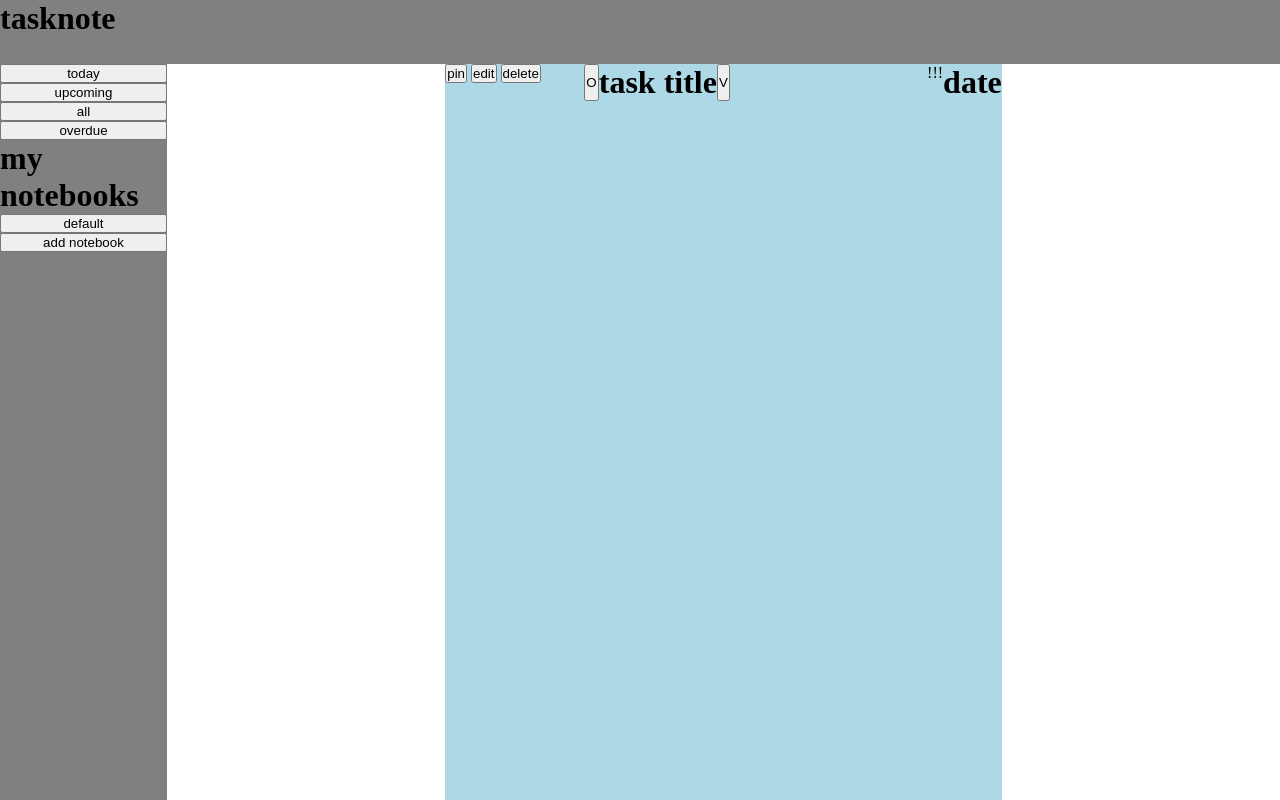
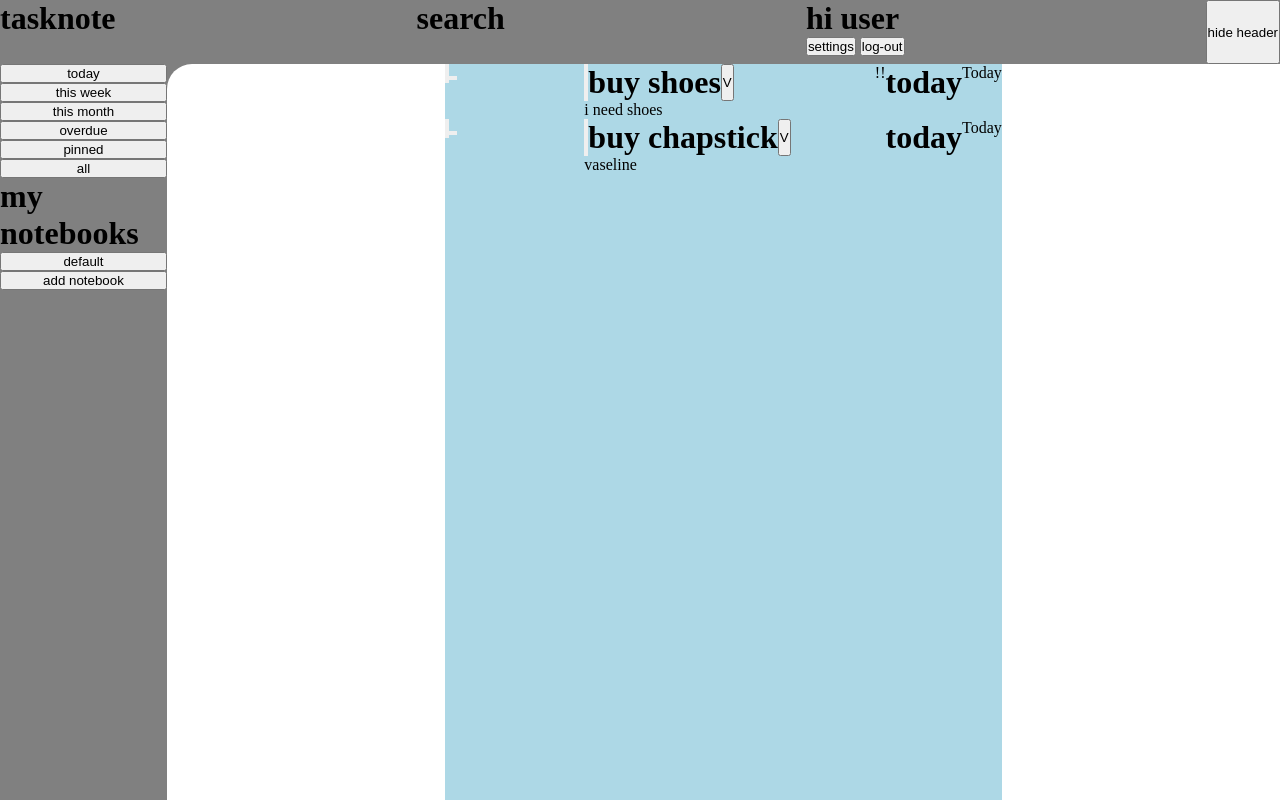
Before and after one commit to tmntee/odin-todo, a website built with webpack: page src/template.html in a window 1280 px wide. Built offline with nearby package versions, Linux system fonts and the light colour scheme.

Commit message:
Update js scripts to add tasks implementing new CSS and HTML structure

```diff
--- a/src/index.js
+++ b/src/index.js
@@ -3,14 +3,14 @@ import { Task } from "./task.js";
 import { TaskList } from "./tasklist.js";
 import { ListDisplay } from "./listdisplay.js";
 
-/*let todayTaskList = new TaskList("Today");
-let shoesTask = new Task("buy shoes", "i need shoes", "today", 2, "should go to walmart or target");
+let todayTaskList = new TaskList("Today");
+let shoesTask = new Task("buy shoes", "i need shoes", "today", 2,  todayTaskList.title);
 todayTaskList.addTask(shoesTask);
 
+let chapstickTask = new Task("buy chapstick", "vaseline", "today", 0, todayTaskList.title);
+todayTaskList.addTask(chapstickTask);
 
 let TaskListDisplayer = new ListDisplay();
-TaskListDisplayer.displayTaskList(todayTaskList);
+TaskListDisplayer.assignTasklist(todayTaskList);
 
-let chapstickTask = new Task("buy chapstick", "vaseline", "today", 0, "Buy from target");
-todayTaskList.addTask(chapstickTask);
-TaskListDisplayer.displayTaskList(todayTaskList);*/
+TaskListDisplayer.displayCurrentTasklist();
--- a/src/listdisplay.js
+++ b/src/listdisplay.js
@@ -6,45 +6,116 @@ class ListDisplay {
         let taskElement = document.createElement("div");
         taskElement.classList.add("task");
 
+        let taskActions = document.createElement("div");
+        taskActions.classList.add("task-actions");
+
+        let pinBtn = document.createElement("button");
+        pinBtn.classList.add("action-btn");
+        let pinBtnIcon = document.createElement("img");
+        pinBtnIcon.setAttribute("src","");
+        pinBtn.appendChild(pinBtnIcon);
+        taskActions.appendChild(pinBtn);
+
+        let editBtn = document.createElement("button");
+        editBtn.classList.add("action-btn");
+        let editBtnIcon = document.createElement("img");
+        editBtnIcon.setAttribute("src","");
+        taskActions.appendChild(editBtn);
+
+        let deleteBtn = document.createElement("button");
+        deleteBtn.classList.add("action-btn");
+        let deleteBtnIcon = document.createElement("img");
+        deleteBtnIcon.setAttribute("src","");
+        taskActions.appendChild(deleteBtn);
+
+        taskElement.appendChild(taskActions);
+
+        let taskInfo = document.createElement("div");
+        taskInfo.classList.add("task-info");
+
+        let taskHeader = document.createElement("div");
+        taskHeader.classList.add("task-header");
+
+        let taskHeader1 = document.createElement("div");
+        taskHeader1.classList.add("task-header");
+
+        let checkbox = document.createElement("button");
+        checkbox.classList.add("check-box");
+
         let taskTitle = document.createElement("h1");
+        taskTitle.classList.add("task-title");
         taskTitle.textContent = task.title;
-        taskElement.appendChild(taskTitle);
 
-        let taskDescription = document.createElement("p");
-        taskDescription.textContent = task.description;
-        taskElement.appendChild(taskDescription);
+        let descToggle = document.createElement("button");
+        descToggle.classList.add("desc-toggle");
+        descToggle.textContent = "V";
 
-        let taskDueDate = document.createElement("p");
-        taskDueDate.textContent = task.dueDate;
-        taskElement.appendChild(taskDueDate);
+        taskHeader1.appendChild(checkbox);
+        taskHeader1.appendChild(taskTitle);
+        taskHeader1.appendChild(descToggle);
 
-        let taskPriority = document.createElement("div");
+        taskHeader.appendChild(taskHeader1);
+
+        let taskHeader2 = document.createElement("div");
+        taskHeader2.classList.add("task-header");
+
+        let priority = document.createElement("p");
+        priority.classList.add("priority");
         switch (task.priority) {
             case 0:
-                taskPriority.style.backgroundColor = "red";
+                priority.textContent = "";
                 break;
 
             case 1:
-                taskPriority.style.backgroundColor = "yellow";
+                priority.textContent = "!";
+                break;
 
             case 2:
-                taskPriority.style.backgroundColor = "green";
+                priority.textContent = "!!";
+                break;
+
+            case 3:
+                priority.textContent = "!!!";
+
         }
-        taskPriority.textContent = "  . ";
-        taskElement.appendChild(taskPriority);
 
-        let taskNotes = document.createElement("p");
-        taskNotes.textContent = task.notes;
-        taskElement.appendChild(taskNotes);
+        let date = document.createElement("h1");
+        date.textContent = task.dueDate;
+
+        let notebookName = document.createElement("p");
+        notebookName.classList.add("notebook-name");
+        notebookName.textContent = task.notebook;
+
+        taskHeader2.appendChild(priority);
+        taskHeader2.appendChild(date);
+        taskHeader2.appendChild(notebookName);
+
+        taskHeader.appendChild(taskHeader2);
+
+        taskInfo.appendChild(taskHeader);
+
+        let taskDescription = document.createElement("div");
+        taskDescription.classList.add("task-desc");
+        taskDescription.textContent = task.description;
+
+        taskInfo.appendChild(taskDescription);
+
+        taskElement.appendChild(taskInfo);
 
         return taskElement;
     }
 
-    displayTaskList(tasklist) {
+    assignTasklist(tasklist) {
+        this.#currentListBeingDisplayed = tasklist;
+    }
+
+    displayCurrentTasklist() {
         this.clearDisplay();
-        tasklist.tasks.forEach((task) => {
+        this.#currentListBeingDisplayed.tasks.forEach((task) => {
             this.tasklistDiv.appendChild(this.createTaskElement(task));
         })
+
+        console.log("am i working");
     }
 
     clearDisplay() {
--- a/src/style.css
+++ b/src/style.css
@@ -2,17 +2,22 @@
     padding: 0;
     margin: 0;
     box-sizing:border-box;
+
+    --default-bg-color: gray;
 }
 
 body {
-    background-color: white;
+    background-color: var(--default-bg-color);
     height: 100vh;
     width: 100%;
 }
 
 div.header {
-    background-color: gray;
+    background-color: var(--default-bg-color);
     height: 8%;
+
+    display: flex;
+    justify-content: space-between;
 }
 
 div.content {
@@ -21,7 +26,7 @@ div.content {
 }
 
 div.nav {
-    background-color: gray;
+    background-color: var(--default-bg-color);
     display: flex;
     flex-direction: column;
 
@@ -39,6 +44,7 @@ div.task-wrapper {
     display: flex;
     justify-content: center;
     align-items: center;
+    background-color: white;
 }
 
 div.note-page {
--- a/src/task.js
+++ b/src/task.js
@@ -1,11 +1,12 @@
 class Task {
-    constructor(title, description, dueDate, priority, notes) {
+    constructor(title, description, dueDate, priority, notebook) {
         this.title = title;
         this.description = description;
         this.dueDate = dueDate;
         this.priority = priority;
-        this.notes = notes;
-        this.checked = false;
+        this.notebook = notebook;
+        this.completed = false;
+        this.showDescription = false;
     }
     id = undefined;
 }
--- a/src/template.html
+++ b/src/template.html
@@ -8,14 +8,23 @@
 <body>
     <div class="header">
         <h1>tasknote</h1>
+        <h1>search</h1>
+        <div class="user-nav">
+            <h1>hi user</h1>
+            <button>settings</button>
+            <button>log-out</button>
+        </div>
+        <button>hide header</button>
     </div>
     <div class="content">
         <div class="nav">
             <div class="task-nav">
                 <button>today</button>
-                <button>upcoming</button>
+                <button>this week</button>
+                <button>this month</button>
+                <button>overdue</button>
+                <button>pinned</button>
                 <button>all</button>
-                <button>overdue</button>
             </div>
             <div class="notebook-nav">
                 <h1>my notebooks</h1>
@@ -42,8 +51,10 @@
                                 <div class="task-header due-date">
                                     <p class="priority">!!!</p>
                                     <h1>date</h1>
-                                <div class="task-desc">
+                                    <p class="notebook-name">default</h1>
+                                </div>
                             </div>
+                            <div class="task-desc">
                             </div>
                         </div>
                     </div>
```
